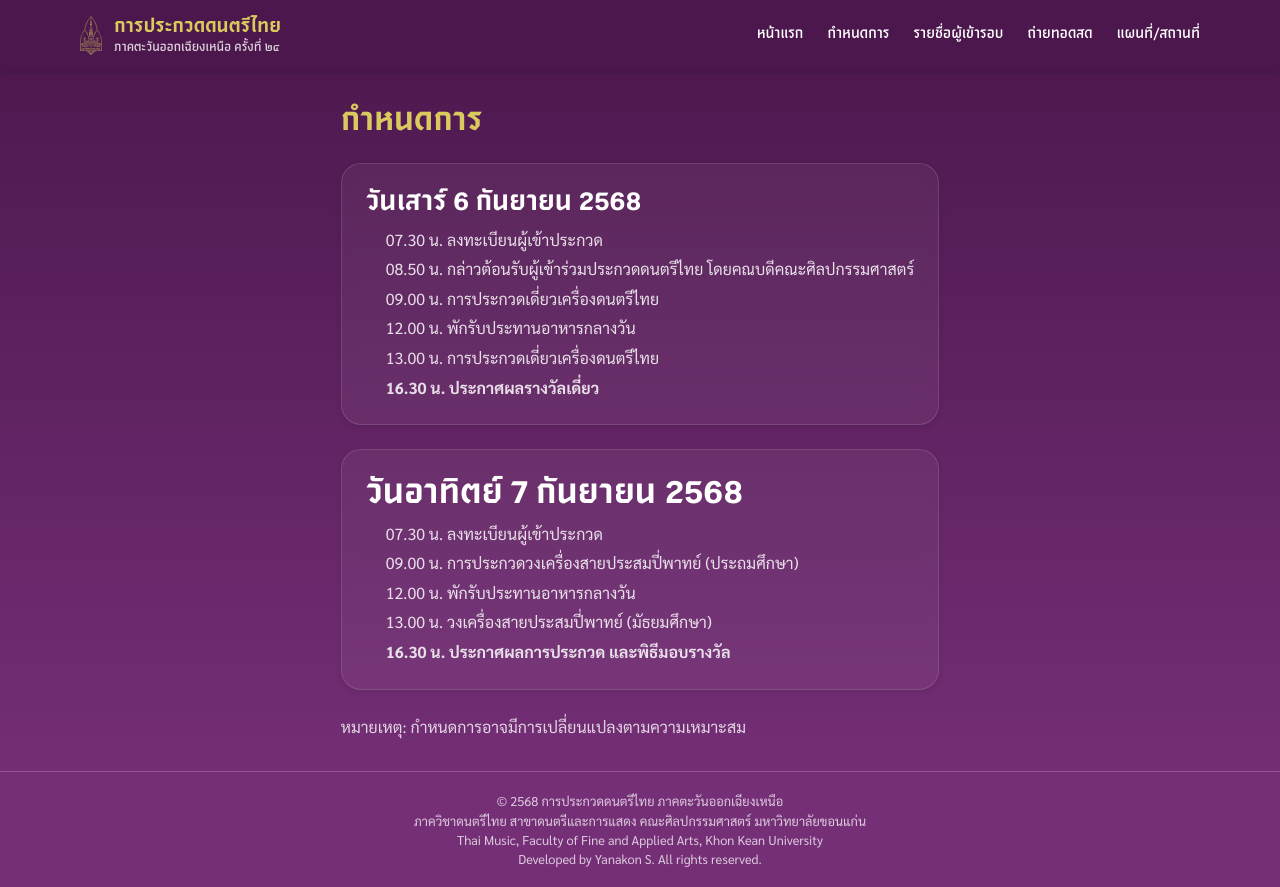
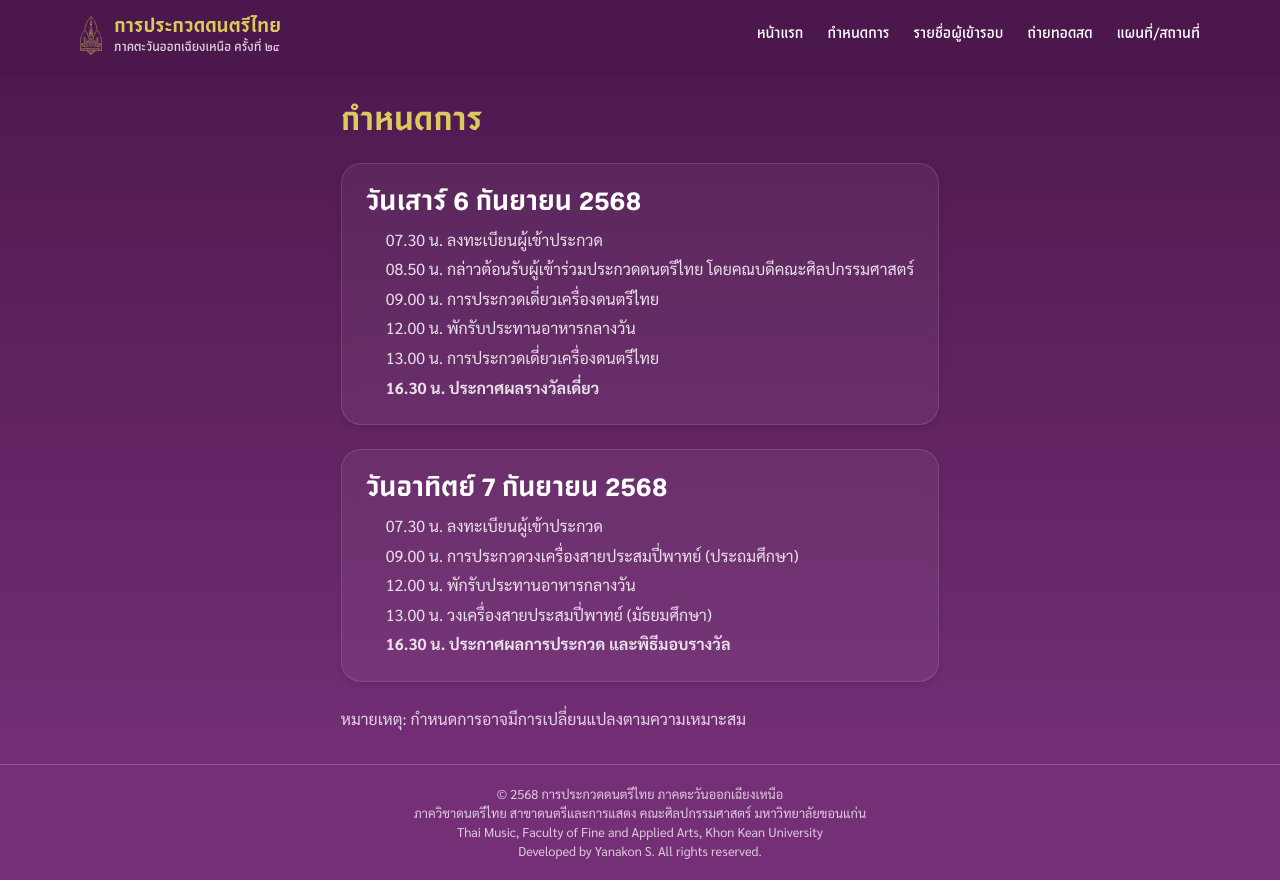
Before and after one commit to MUED3/thai-music-contest-24, a Next.js app: page /schedule in a window 1280 px wide. Built offline with nearby package versions, Linux system fonts and the light colour scheme.

Commit message:
update 25/8/2025

```diff
--- a/app/schedule/page.tsx
+++ b/app/schedule/page.tsx
@@ -4,7 +4,7 @@ export default function Schedule() {
       <h1 className="text-3xl font-bold text-ci-gold">กำหนดการ</h1>
 
       <div className="card p-5">
-        <h3 className="font-semibold">วันเสาร์ 6 กันยายน 2568</h3>
+        <h3>วันเสาร์ 6 กันยายน 2568</h3>
         <ul className="list-disc ml-5 mt-2 space-y-1 text-white/85">
           <li>07.30 น. ลงทะเบียนผู้เข้าประกวด</li>
           <li>08.50 น. กล่าวต้อนรับผู้เข้าร่วมประกวดดนตรีไทย โดยคณบดีคณะศิลปกรรมศาสตร์</li>
@@ -16,7 +16,7 @@ export default function Schedule() {
       </div>
 
       <div className="card p-5">
-        <h2>วันอาทิตย์ 7 กันยายน 2568</h2>
+        <h3>วันอาทิตย์ 7 กันยายน 2568</h3>
         <ul className="list-disc ml-5 mt-2 space-y-1 text-white/85">
           <li>07.30 น. ลงทะเบียนผู้เข้าประกวด</li>
           <li>09.00 น. การประกวดวงเครื่องสายประสมปี่พาทย์ (ประถมศึกษา)</li>
```
